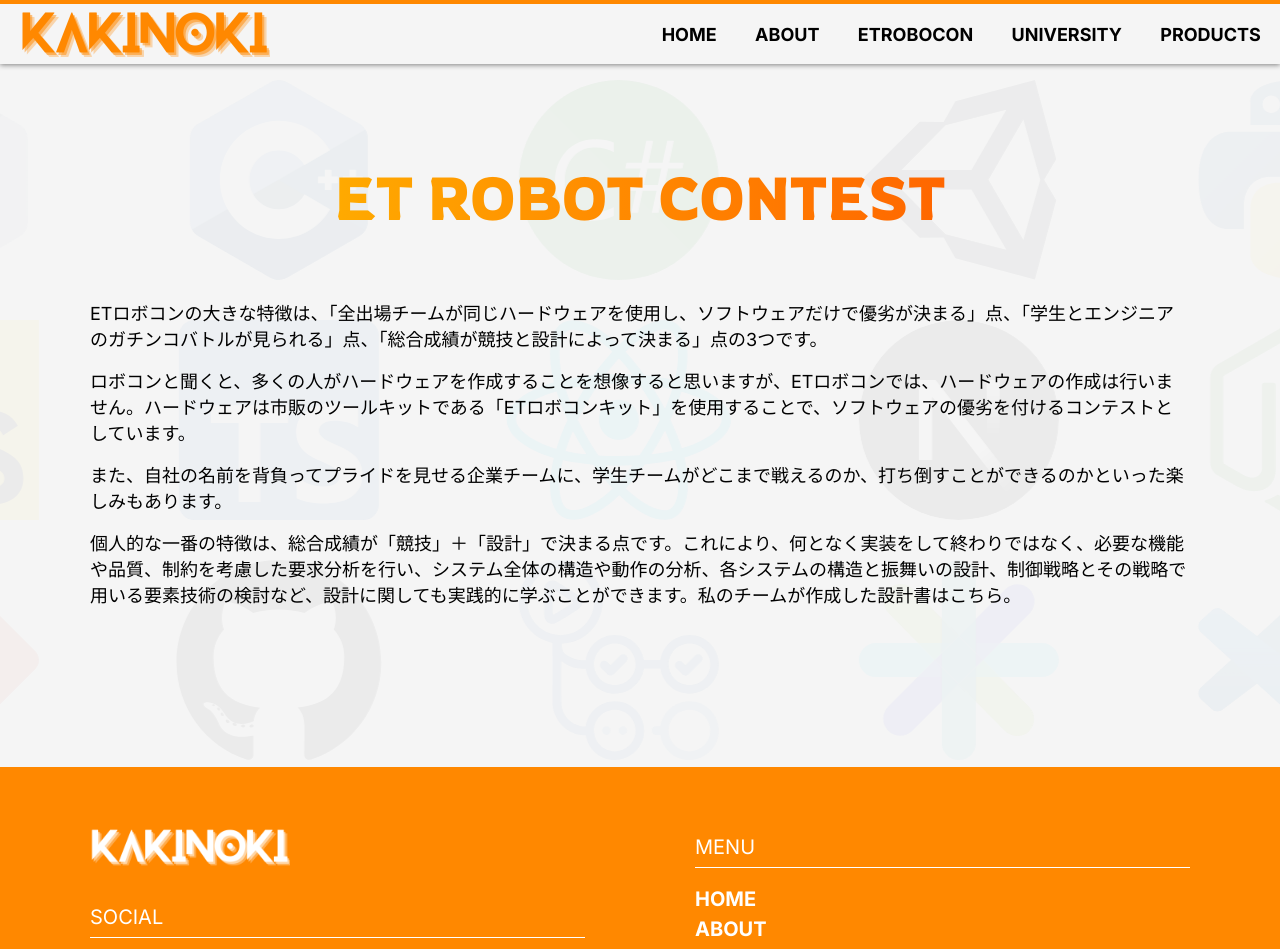
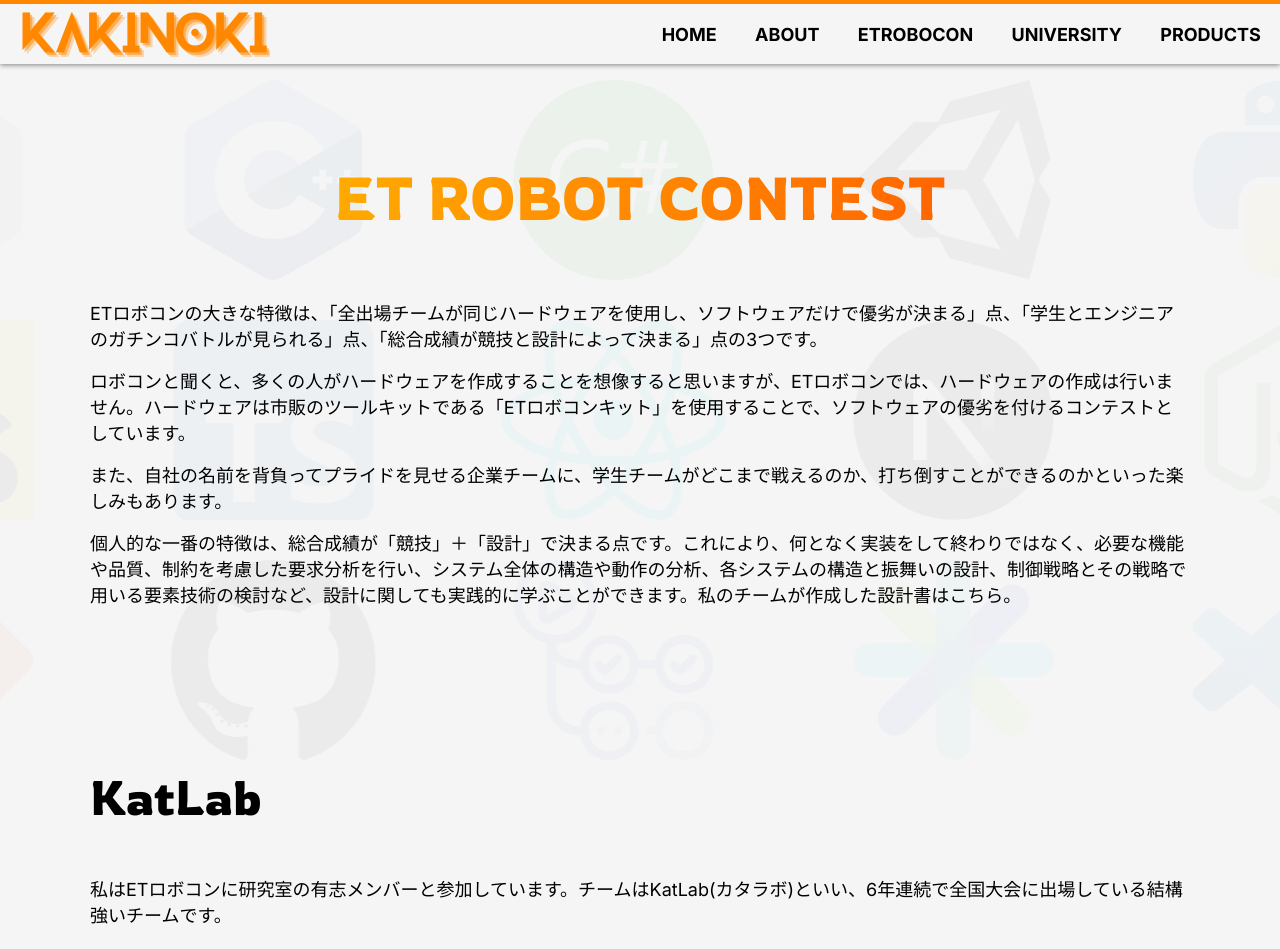
Before and after one commit to KakinokiKanta/about-kakinoki, a Next.js app: page /etrobo in a window 1280 px wide. Shown: the top 949 px of the page. Built offline with nearby package versions, Linux system fonts and the light colour scheme; a web font is replaced by a local one.

Commit message:
update: KatLabについてのコンポーネントの追加

```diff
--- /dev/null
+++ b/src/app/etrobo/_components/KatLab/KatLab.module.css
@@ -0,0 +1,3 @@
+.h2 {
+  width: 45%;
+}
--- /dev/null
+++ b/src/app/etrobo/_components/KatLab/index.tsx
@@ -0,0 +1,17 @@
+import styles from "./KatLab.module.css"
+import { H2Animation } from "@/components/Animation/H2Animation"
+
+export const KatLab = () => {
+  return (
+    <section>
+      <div className={styles.h2}>
+        <H2Animation title="KatLab" animation="slideleft" />
+      </div>
+      <div>
+        <p>
+          私はETロボコンに研究室の有志メンバーと参加しています。チームはKatLab(カタラボ)といい、6年連続で全国大会に出場している結構強いチームです。
+        </p>
+      </div>
+    </section>
+  )
+}
--- a/src/app/etrobo/page.tsx
+++ b/src/app/etrobo/page.tsx
@@ -1,9 +1,11 @@
 import { AboutET } from "./_components/AboutET";
+import { KatLab } from "./_components/KatLab";
 
 const EtRobo = () => {
   return (
     <main>
       <AboutET />
+      <KatLab />
     </main>
   );
 };
```
